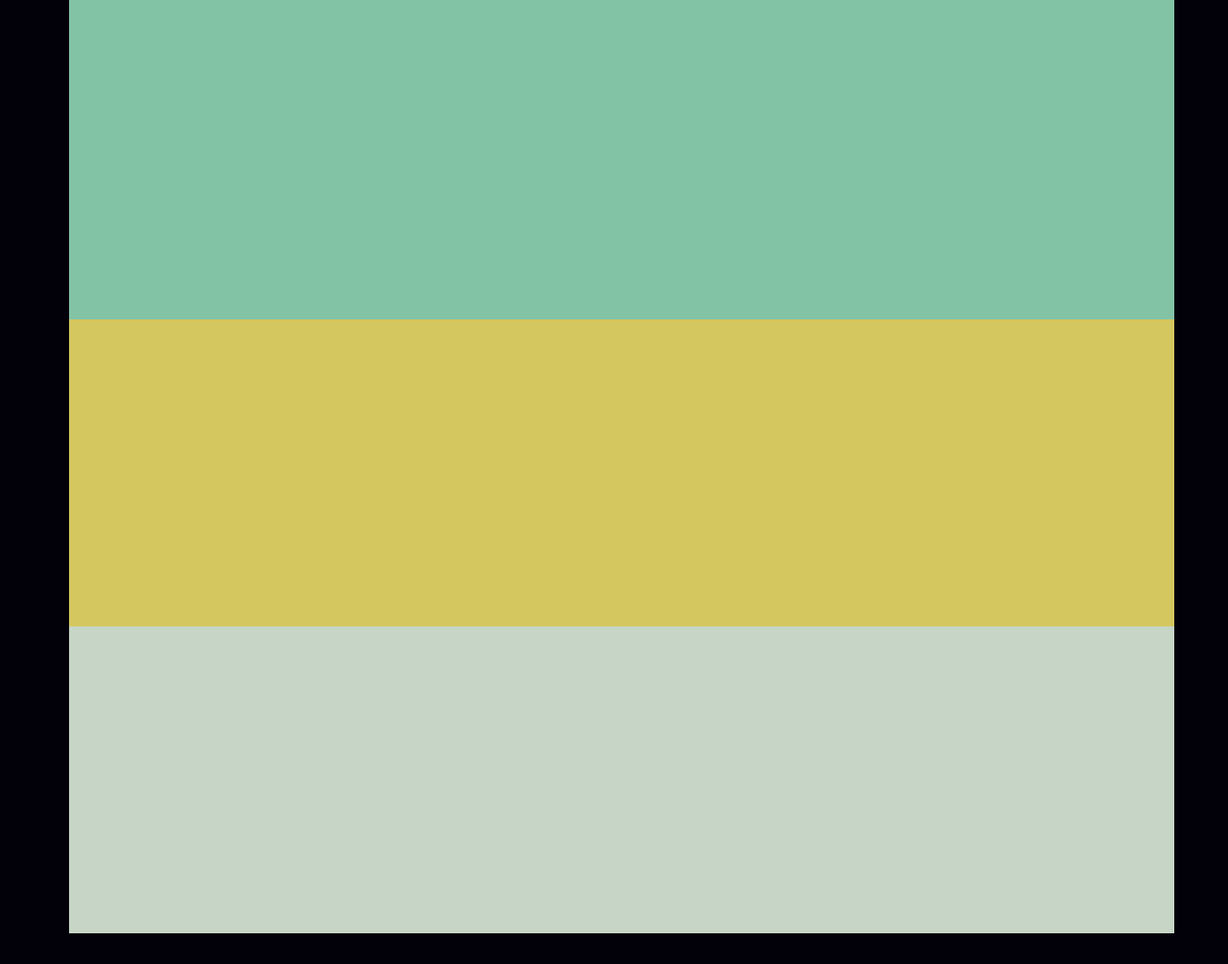
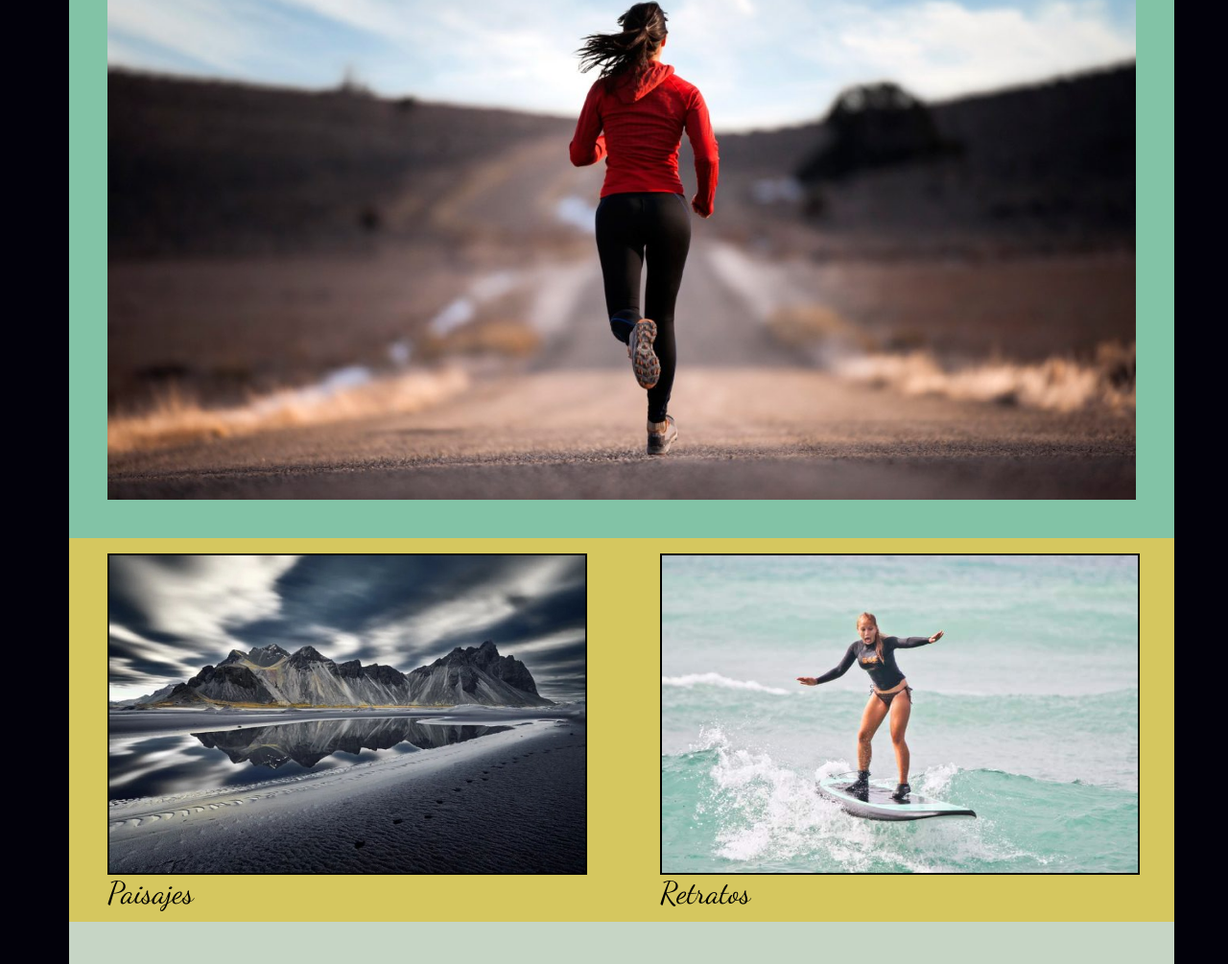
Before and after one commit to williacu81/Comenzando-con-la-fotografia, a plain HTML site: page index.html in a window 1280 px wide. Shown: the part 155-1160 px from the top of the page at 96% size. Before the commit the page ends 1128 px from the top, so only its background shows below. Drawn offline with Linux system fonts and the light colour scheme.

Commit message:
Imagenes principales

```diff
--- a/css/estilos.css
+++ b/css/estilos.css
@@ -76,14 +76,55 @@ li a:hover {
 
 #imagen_principal {
 	width: 100%;
-	height: 60%;
+	height: 700px;
+	border-radius: 10px 10px 0px 0px;
 	background-color: #82c3a6;
 }
 
 #imagen_secundaria {
 	width: 100%;
-	height: 40%;
+	height: 400px;
 	background-color: #d5c75f;
+	display: flex;
+	flex-direction: row;
+}
+
+.imgsecond1 {
+
+	width: 50%;
+	height: 50%;
+	order: 1;
+
+}
+
+.imgsecond1 img {
+	box-shadow: 1px, 2px, 3px #82c3a6;
+	border: 2px solid;
+	transform: rotate();
+	transition: 1s;
+}
+
+.imgsecond1 img:hover {
+	transform: rotate(10deg);
+}
+
+.imgsecond2 {
+
+	width: 50%;
+	height: 50%;
+	order: 2;
+
+}
+
+.imgsecond2 img {
+	box-shadow: 1px, 2px, 3px #82c3a6;
+	border: 2px solid;
+	transform: translateX();
+	transition: 1s;
+}
+
+.imgsecond2 img:hover {
+	transform: translate(20px, -5px);
 }
 
 #pie {
--- a/index.html
+++ b/index.html
@@ -28,12 +28,45 @@
 		</section>
 		<section id="imagen_principal">
 
+			<figure>
+
+				<figcaption></figcaption>
+
+				<img src="img/img1.jpg" alt="imagen_principal" width="100%">
+
+			</figure>
 
 		</section>
-		<section id="imagen_secundaria">
+		<div id="imagen_secundaria">
+
+			<div class="imgsecond1">
+
+				<figure id="a1">
+
+				<img src="img/img4.jpg" alt="imagen_principal" width="100%">
+
+				<figcaption><a>Paisajes</a></figcaption>
+
+			</figure>
 
 
-		</section>
+			</div>
+
+			<div class="imgsecond2">
+
+				<figure id="a2">
+
+				<img src="img/img5.jpg" alt="imagen_principal" width="100%">
+
+				<figcaption> <a>Retratos</a></figcaption>
+
+			</figure>
+
+
+			</div>
+
+
+		</div>
 		<section id="pie">
 
 
```
Also changed, not shown: img/imagenes-hermosas-del-mundo-japon.png (deleted), img/img1.jpg (added), img/img2.png (added), img/img3.jpg (added), img/img4.jpg (added), img/img5.jpg (added), 3 other files.
